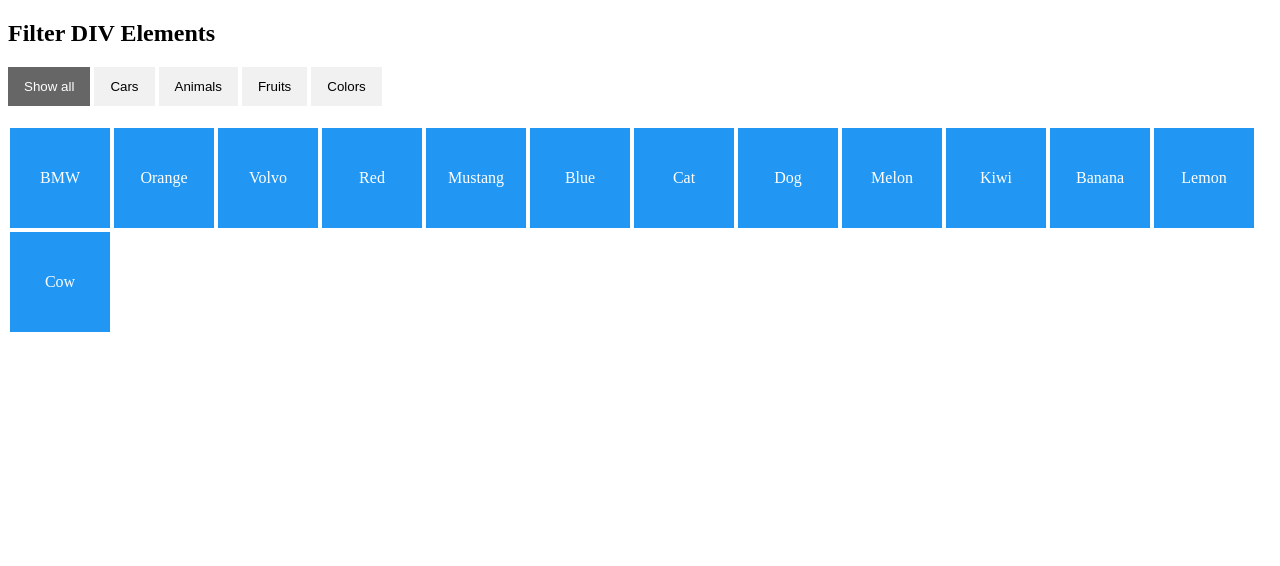
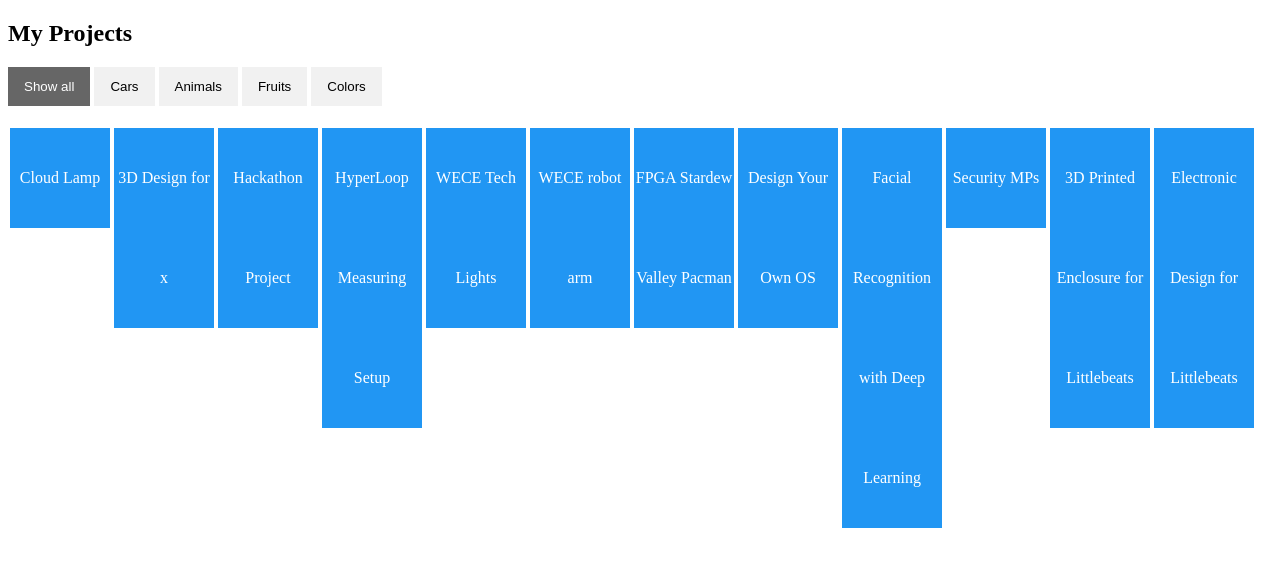
Before and after one commit to keeratS/keeratS.github.io, a plain HTML site: page index.html in a window 1280 px wide. Drawn offline with Linux system fonts and the light colour scheme.

Commit message:
updated to inital relevant info

```diff
--- a/index.html
+++ b/index.html
@@ -41,30 +41,29 @@
 </style>
 <body>
 
-<h2>Filter DIV Elements</h2>
+<h2>My Projects</h2>
 
 <div id="myBtnContainer">
   <button class="btn active" onclick="filterSelection('all')"> Show all</button>
-  <button class="btn" onclick="filterSelection('cars')"> Cars</button>
-  <button class="btn" onclick="filterSelection('animals')"> Animals</button>
-  <button class="btn" onclick="filterSelection('fruits')"> Fruits</button>
-  <button class="btn" onclick="filterSelection('colors')"> Colors</button>
+  <button class="btn" onclick="filterSelection('Personal')"> Cars</button>
+  <button class="btn" onclick="filterSelection('Clubs')"> Animals</button>
+  <button class="btn" onclick="filterSelection('Classes')"> Fruits</button>
+  <button class="btn" onclick="filterSelection('Research')"> Colors</button>
 </div>
 
 <div class="container">
-  <div class="filterDiv cars">BMW</div>
-  <div class="filterDiv colors fruits">Orange</div>
-  <div class="filterDiv cars">Volvo</div>
-  <div class="filterDiv colors">Red</div>
-  <div class="filterDiv cars animals">Mustang</div>
-  <div class="filterDiv colors">Blue</div>
-  <div class="filterDiv animals">Cat</div>
-  <div class="filterDiv animals">Dog</div>
-  <div class="filterDiv fruits">Melon</div>
-  <div class="filterDiv fruits animals">Kiwi</div>
-  <div class="filterDiv fruits">Banana</div>
-  <div class="filterDiv fruits">Lemon</div>
-  <div class="filterDiv animals">Cow</div>
+  <div class="filterDiv Personal">Cloud Lamp</div>
+  <div class="filterDiv Personal">3D Design for x</div>
+  <div class="filterDiv Personal">Hackathon Project</div>
+  <div class="filterDiv Clubs">HyperLoop Measuring Setup</div>
+  <div class="filterDiv Clubs">WECE Tech Lights</div>
+  <div class="filterDiv Clubs">WECE robot arm</div>
+  <div class="filterDiv Classes">FPGA Stardew Valley Pacman</div>
+  <div class="filterDiv Classes">Design Your Own OS</div>
+  <div class="filterDiv Classes">Facial Recognition with Deep Learning</div>
+  <div class="filterDiv Classes">Security MPs</div>
+  <div class="filterDiv Research">3D Printed Enclosure for Littlebeats</div>
+  <div class="filterDiv Research">Electronic Design for Littlebeats</div>
 </div>
 
 <script>
```
